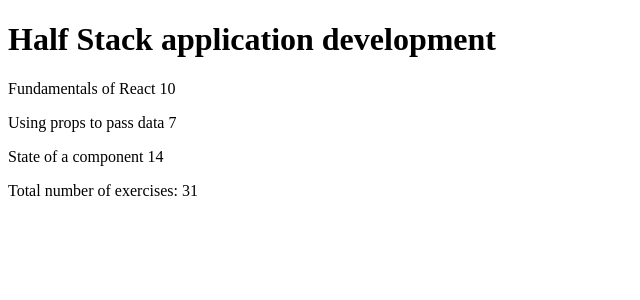
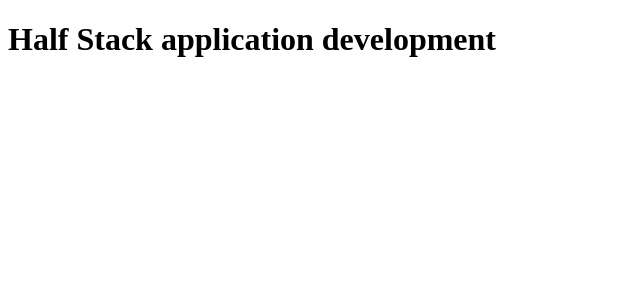
Before and after one commit to Mimmolucio/fso, a React (Vite) app in the folder part1/courseinfo/: page / in a window 1280 px wide. Shown: the top 300 px of the page, without its empty margins (0-640 px from the left). Built offline with nearby package versions, Linux system fonts and the light colour scheme.

Commit message:
ex 1.5 Heading works

```diff
--- a/part1/courseinfo/src/App.jsx
+++ b/part1/courseinfo/src/App.jsx
@@ -1,7 +1,7 @@
 const Header = (props) => {
-
+  console.log(props.course.name)
   return (
-    <h1>{props.heading}</h1>
+    <h1>{props.course.name}</h1>
   )
 }
 
@@ -30,8 +30,9 @@ const Total = (props) => {
 
 
 const App = () => {
-  const course = 'Half Stack application development'
-  const parts = [
+  const course = {
+    name: 'Half Stack application development',
+    parts: [
     {
       name: 'Fundamentals of React',
       exercises: 10
@@ -45,13 +46,14 @@ const App = () => {
       exercises: 14
     }
   ]
+}
 
 
 return (
   <div>
-    <Header heading={course} />
-    <Content parts={parts} />
-    <Total parts={parts} />
+    <Header course={course} />
+    {/* <Content parts={course} /> */}
+    {/* <Total parts={course} /> */}
   </div>
 )
 }
```
